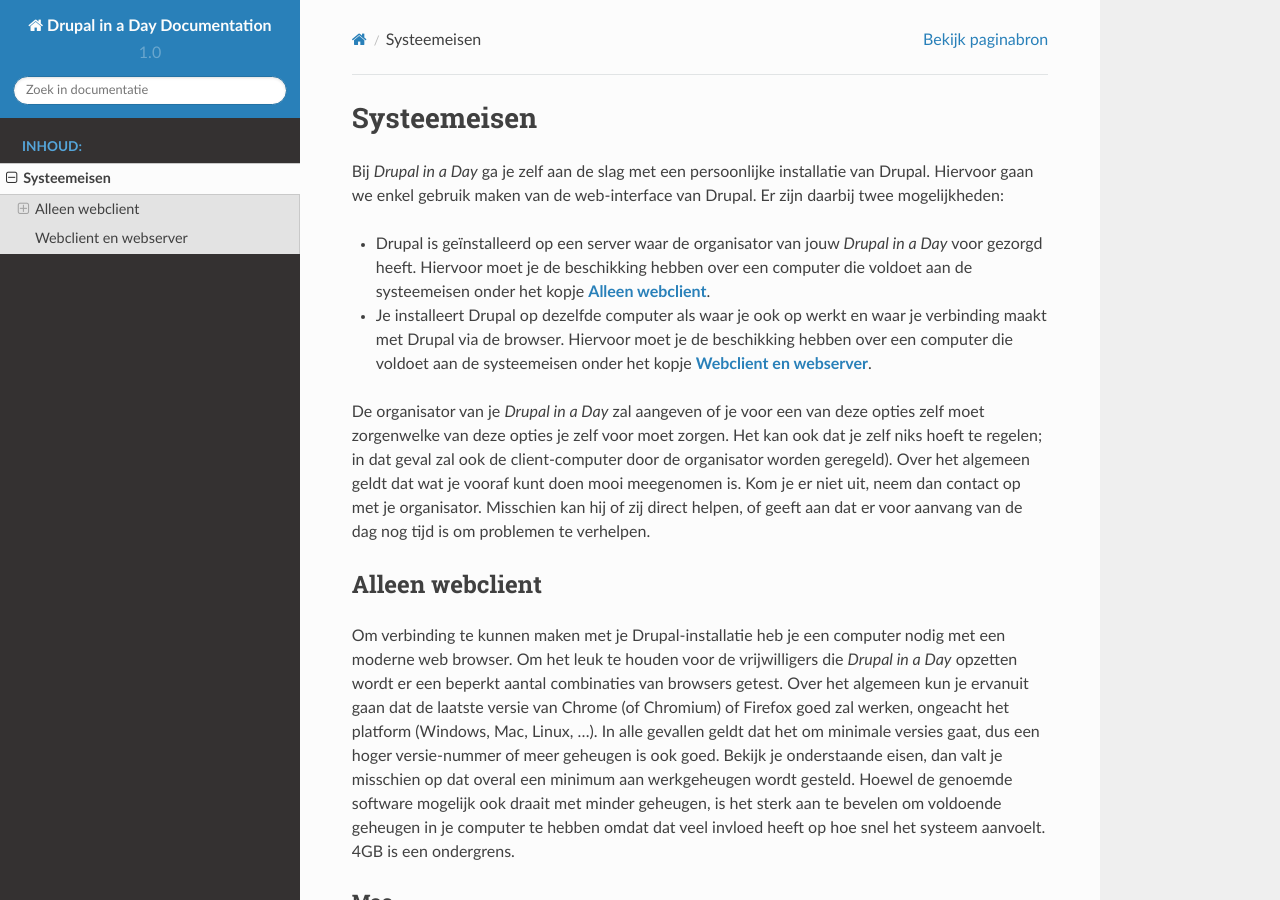
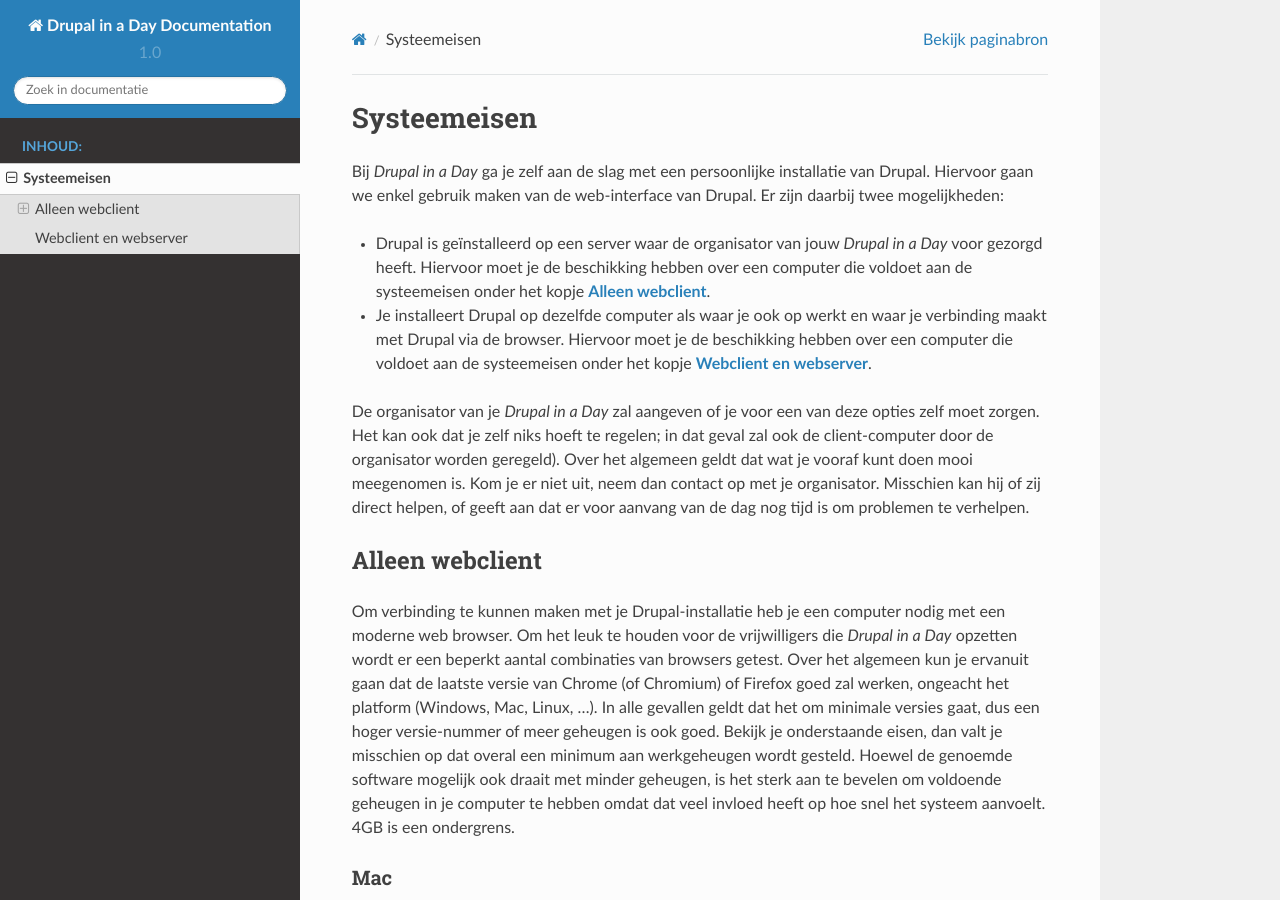
Before and after one commit to eelkeblok/did-docs, a Sphinx documentation site: the page built from nl/source/devenv/requirements.md, in a window 1280 px wide and 900 px high. Built offline with Sphinx 7.4.7 and the Read the Docs theme 2.0.0, drawn with Linux system fonts in a browser that asks for light colours.

Commit message:
Fix sentence

```diff
--- a/nl/source/devenv/requirements.md
+++ b/nl/source/devenv/requirements.md
@@ -14,8 +14,7 @@
   [**Webclient en webserver**](#webclient-en-webserver).
 
 De organisator van je *Drupal in a Day* zal aangeven of je voor een van deze
-opties zelf moet zorgenwelke van deze opties je
-zelf voor moet zorgen. Het kan ook dat je zelf niks hoeft te regelen; in dat
+opties zelf moet zorgen. Het kan ook dat je zelf niks hoeft te regelen; in dat
 geval zal ook de client-computer door de organisator worden geregeld). Over het
 algemeen geldt dat wat je vooraf kunt doen mooi meegenomen is. Kom je er niet
 uit, neem dan contact op met je organisator. Misschien kan hij of zij direct
```
